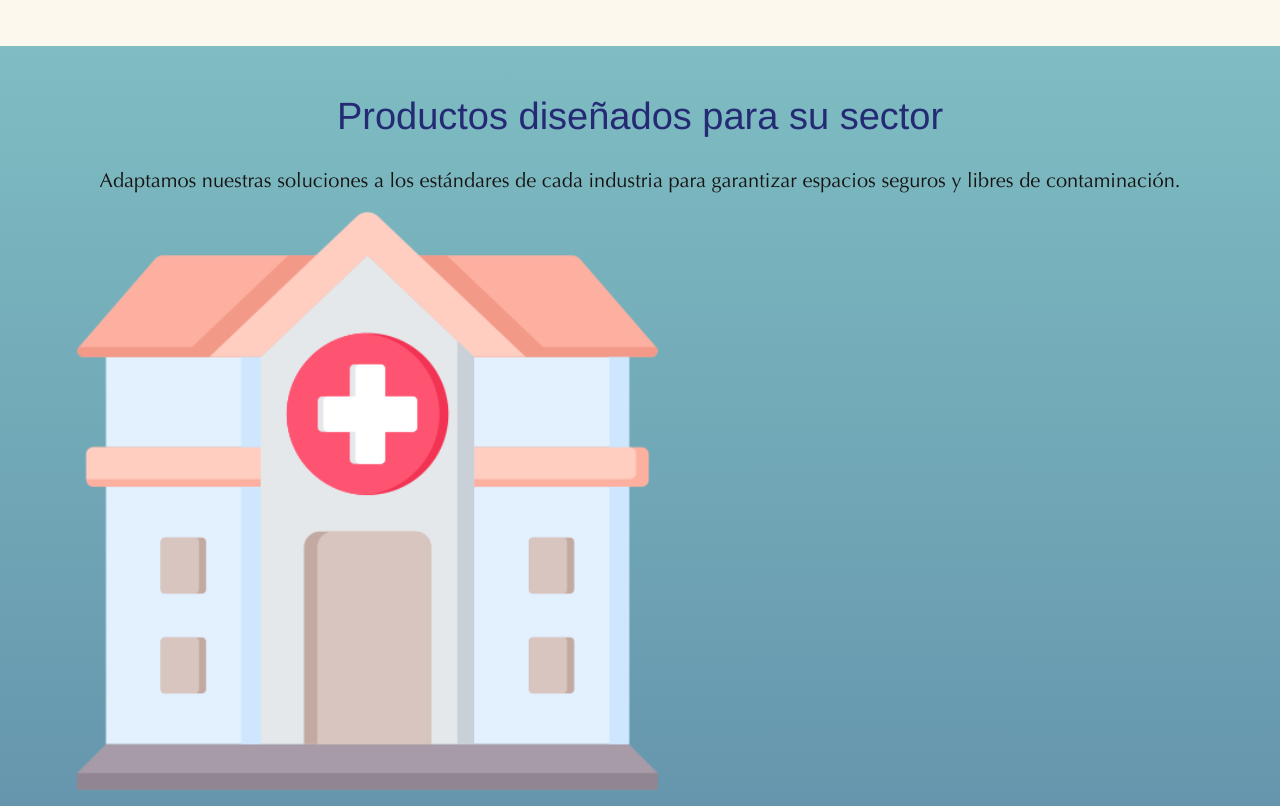
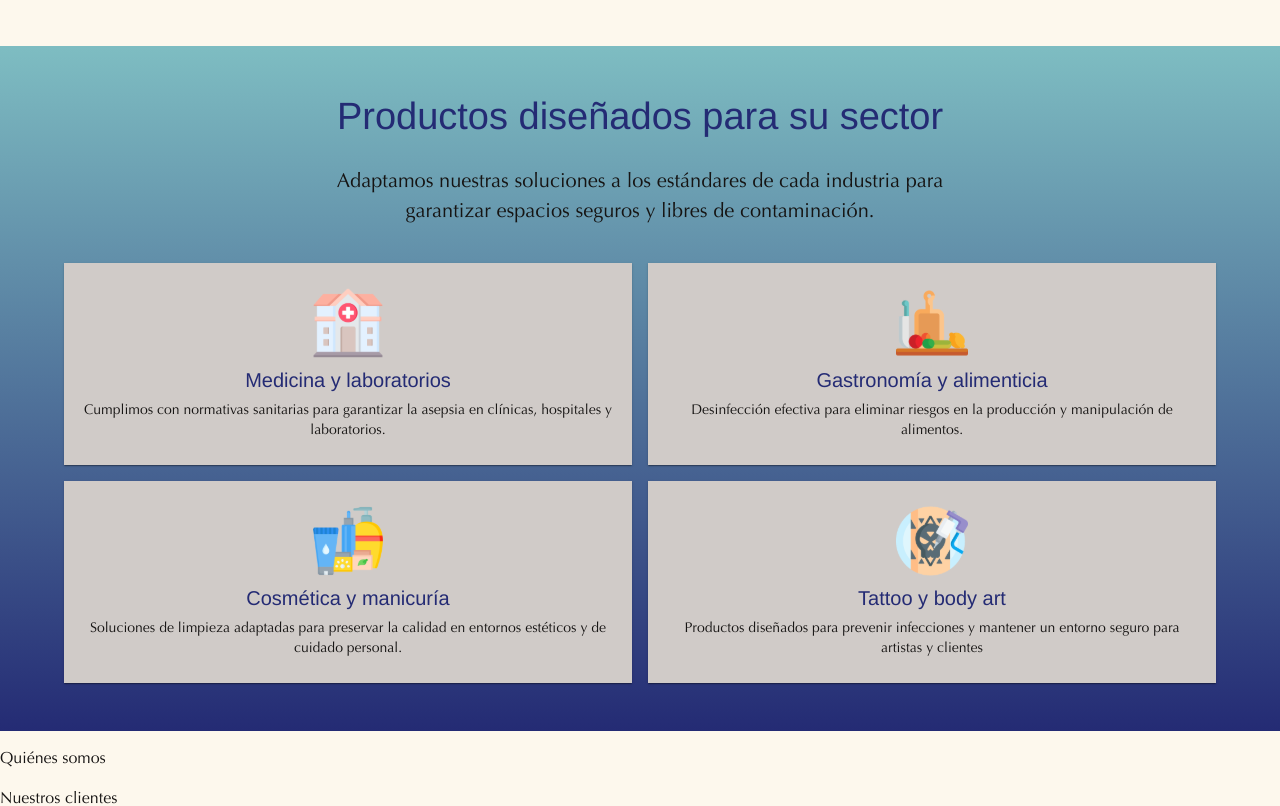
Before and after one commit to pazspera/liquid-sound-landing, a React (Vite) app: page / in a window 1280 px wide. Shown: the part 1389-2195 px from the top of the page. Built offline with nearby package versions, Linux system fonts and the light colour scheme; a web font is replaced by a local one.

Commit message:
Maquetado CardSector. Cambios en ProductoSetor para hacer el layout hasta md

```diff
--- a/src/components/CardSector/CardSector.jsx
+++ b/src/components/CardSector/CardSector.jsx
@@ -6,24 +6,45 @@ export default function CardSector({card}) {
 
   return (
     <>
-      <Grid>
-        <Box>
+      <Grid size={{ xs: 12, sm: 6 }}>
+        <Box
+          sx={{
+            display: "flex",
+            flexDirection: { xs: "column" },
+            alignItems: { xs: "center" },
+            backgroundColor: theme.palette.custom.grayLight,
+            py: { xs: 3 },
+            px: { xs: 2 },
+            boxShadow: 1,
+            height: "100%"
+          }}
+        >
           <CardMedia
             component="img"
             src={card.imgSrc}
             alt={card.imgAlt}
+            sx={{
+              maxWidth: { xs: "72px" }
+            }}
           />
           <Typography
             variant="h6"
             component="h4"
             gutterBottom
-            sx={{ color: theme.palette.text.secondary, margin: "8px 0" }}
+            sx={{
+              color: theme.palette.text.secondary,
+              margin: "8px 0",
+              textAlign: "center"
+            }}
           >
             {card.title}
           </Typography>
           <Typography
             variant="body2"
             component="p"
+            sx={{
+              textAlign: { xs: "center" }
+            }}
           >
             {card.text}
           </Typography>
--- a/src/sections/ProductosSector/ProductosSector.jsx
+++ b/src/sections/ProductosSector/ProductosSector.jsx
@@ -42,7 +42,11 @@ export default function ProductosSector() {
       <Box className={styles.background}>
         <Container maxWidth="lg" sx={{ py: theme.layout.sectionPadding }}>
           <Grid container>
-            <Grid size={{ xs: 12 }}>
+            <Grid size={{ xs: 12 }} sx={{ marginBottom: { xs: "36px" }}}>
+              <Box sx={{
+                maxWidth: "650px",
+                margin: "0 auto"
+              }}>
                 <Typography
                   variant="h3"
                   component="h2"
@@ -58,10 +62,13 @@ export default function ProductosSector() {
                 <Typography component="p" variant="body3" sx={{ textAlign: "center" }}>
                   Adaptamos nuestras soluciones a los estándares de cada industria para garantizar espacios seguros y libres de contaminación.
                 </Typography>
+              </Box>
             </Grid>
+            <Grid container spacing={2} alignItems="stretch">
               {cards.map((card)=>(
                 <CardSector card={card} key={card.id} />
               ))}
+            </Grid>
           </Grid>
         </Container>
       </Box>
```
Lines whose indentation alone changed are shown as unchanged.
